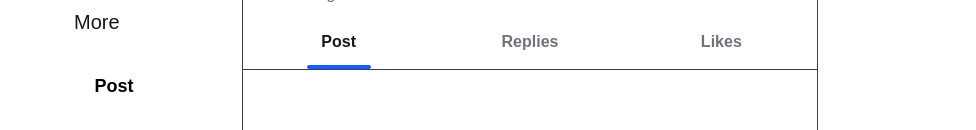
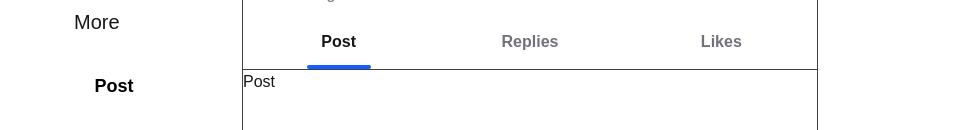
Before and after one commit to pickachuuu/kaleido-client, a Next.js app: page /profile in a window 1280 px wide. Shown: the part 482-612 px from the top of the page, without its empty margins (54-1030 px from the left). Built offline with nearby package versions, Linux system fonts and the light colour scheme.

Commit message:
feat: add dynamic content rendering for active tab in ProfilePage component

```diff
--- a/src/app/(dashboard)/[username]/page.tsx
+++ b/src/app/(dashboard)/[username]/page.tsx
@@ -43,6 +43,37 @@ export default function ProfilePage({params}: ProfilePageProps) {
                     Likes
                 </NavButton>
             </NavButtonContainer>
+
+            <div>
+                {(() => {
+                    switch(activeTab){
+                    case 'Post':
+                        return (
+                            <div>
+                                Post
+                            </div>
+                        )
+                    case 'Replies':
+                        return (
+                            <div>
+                                Replies
+                            </div>
+                        )
+                    case 'Likes':
+                        return(
+                            <div>
+                                Likes
+                            </div>
+                        )
+                    default:
+                        return (
+                            <div>
+                                Post
+                            </div>
+                        )
+                    }
+                })()}
+            </div>
         </div>
     )
 }
```
